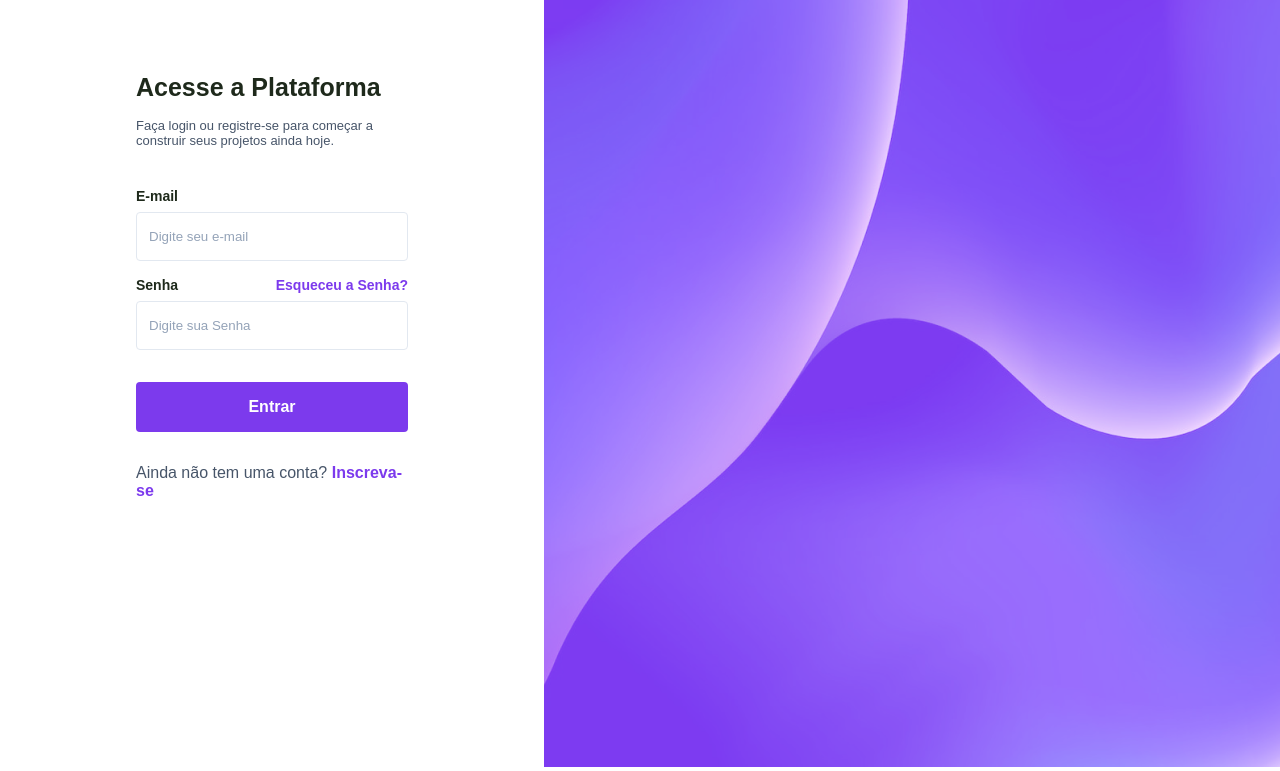
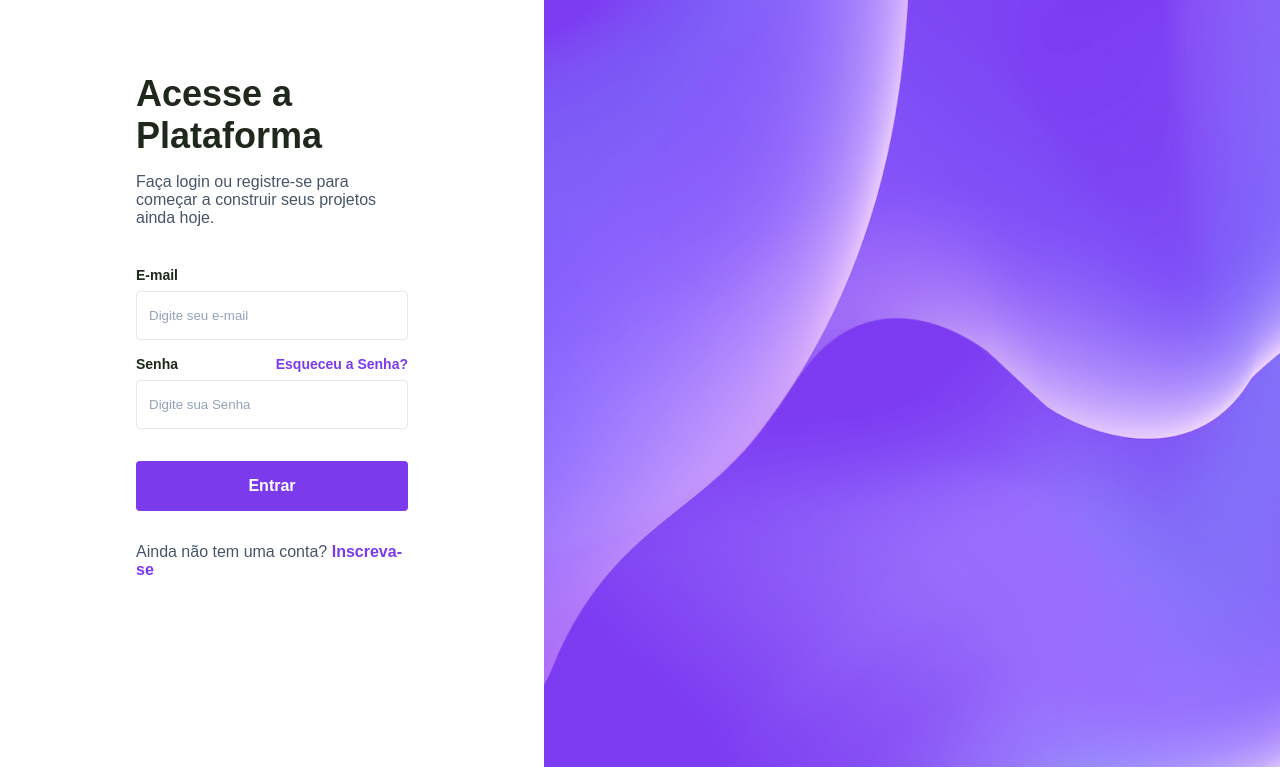
Before and after one commit to Paulo-Henrique-12c/projeto-vertigo, a plain HTML site: page index.html in a window 1280 px wide. Shown: the part 133-904 px from the top of the page. Drawn offline with Linux system fonts and the light colour scheme.

Commit message:
término das alterações do conteúdo

```diff
--- a/style.css
+++ b/style.css
@@ -15,6 +15,7 @@
     --gray-400: #94a3b8;
     --gray-200: #e2e8f0;
     --purple: #7c3aed;
+    --light-purple: #9F67FF;
     --white: #FFF;
 }
 
@@ -112,6 +113,12 @@ main{
     color: var(--white);
 }
 
+.login button:hover{
+    background: var(--light-purple);
+    transition: 0.3s;
+    cursor: pointer;
+}
+
 .login > p {
     color: var(--gray-600);
 }
@@ -124,6 +131,7 @@ main{
 .bg-desktop{
     display: none;
 }
+
 
 @media(min-width: 1000px) {
 
@@ -146,14 +154,26 @@ main{
     main {
         margin-inline: 7rem;
         max-width: 24rem;
+        padding: 0';
  }
 
  .conteudo{
     width: 100%;
+    display: flex;
+    flex-direction: column;
+    align-items: center;
  }
 
  .bg-desktop {
     display: block;
     width: 100%;
  }
+
+ .descricao h1{
+    font-size: 2.25rem;
+ }
+
+ .descricao p{
+    font-size: 1rem ;
+ }
 }
```
